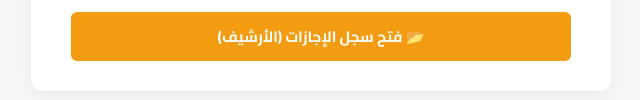
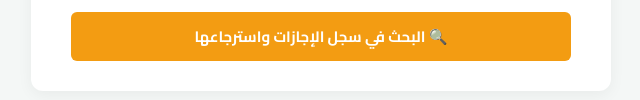
Before and after one commit to asim50-cmyk/dims-ijaza, a plain HTML site: page index.html in a window 1280 px wide. Shown: the part 750-850 px from the top of the page, 319-959 px from the left. Drawn offline with Linux system fonts and the light colour scheme; a script that the page names is missing.

Commit message:
Update index.html

```diff
--- a/index.html
+++ b/index.html
@@ -95,7 +95,7 @@
 
         <button type="submit" class="btn-submit">توليد مسودة الإجازة</button>
         <!-- 💡 زر سجل الإجازات الجديد -->
-        <button type="button" class="btn-archive" onclick="openArchive()">📂 فتح سجل الإجازات (الأرشيف)</button>
+        <button type="button" class="btn-archive" onclick="openArchive()">🔍 البحث في سجل الإجازات واسترجاعها</button>
     </form>
 </div>
 
```
